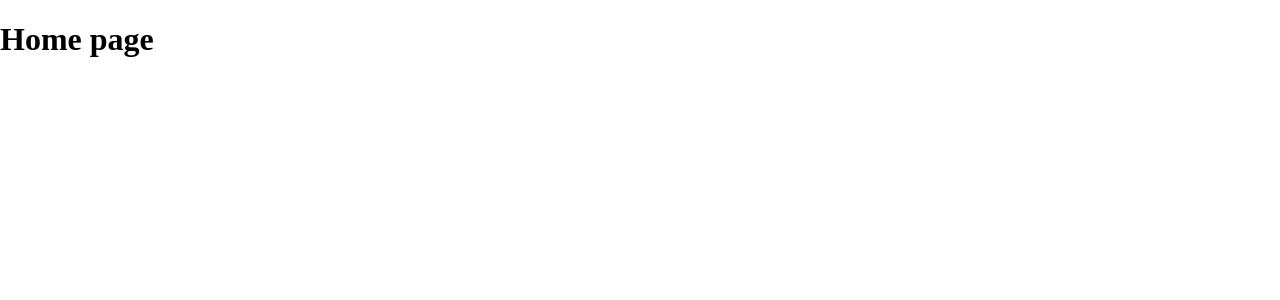
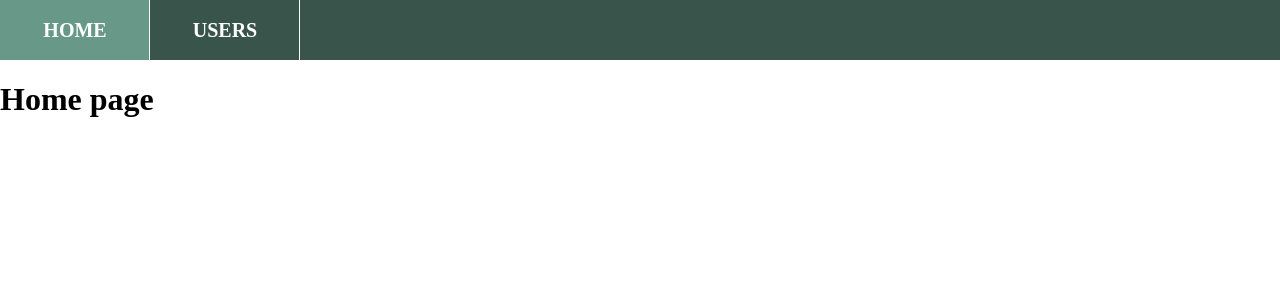
Before and after one commit to develtype/repo, a React (Vite) app in the folder frontend/: page / in a window 1280 px wide. Shown: the top 300 px of the page. Built offline with nearby package versions, Linux system fonts and the light colour scheme.

Commit message:
feat: emotion and navbar

```diff
--- a/frontend/package.json
+++ b/frontend/package.json
@@ -8,6 +8,8 @@
     "tsc-watch": "tsc --noEmit --watch"
   },
   "devDependencies": {
+    "@emotion/babel-plugin": "^11.9.2",
+    "@emotion/eslint-plugin": "^11.7.0",
     "@parcel/config-default": "2.3.2",
     "@parcel/transformer-typescript-tsc": "^2.3.2",
     "@types/react": "18.0.9",
@@ -22,6 +24,8 @@
     "typescript": "^4.7.2"
   },
   "dependencies": {
+    "@babel/core": "^7.18.2",
+    "@emotion/css": "^11.9.0",
     "parcel": "^2.3.2",
     "react": "^18.1.0",
     "react-dom": "^18.1.0",
--- a/frontend/src/app/app.tsx
+++ b/frontend/src/app/app.tsx
@@ -1,6 +1,10 @@
 import React from 'react';
 import { AppRouter } from './app.router';
+import { NavBar } from '~src/components/navbar/navbar';
 
 export const App = () => (
-  <AppRouter />
+  <>
+    <NavBar />
+    <AppRouter />
+  </>
 );
--- /dev/null
+++ b/frontend/src/components/navbar/navbar.item.ts
@@ -0,0 +1,10 @@
+export const navItems = [
+  {
+    to: '/',
+    name: 'HOME',
+  },
+  {
+    to: '/users',
+    name: 'USERS',
+  },
+];
--- /dev/null
+++ b/frontend/src/components/navbar/navbar.styles.ts
@@ -0,0 +1,38 @@
+import { css } from '@emotion/css';
+
+const root = css({
+  position: 'sticky',
+  top: 0,
+  width: '100%',
+  height: 60,
+  backgroundColor: '#39544b',
+  display: 'flex',
+  flexDirection: 'row',
+});
+
+const navItem = css({
+  width: 150,
+  fontSize: 20,
+  fontWeight: 'bold',
+  lineHeight: 1,
+  color: 'white',
+  textDecoration: 'none',
+  display: 'flex',
+  alignItems: 'center',
+  justifyContent: 'center',
+  boxShadow: 'inset -1px 0 0 0 white',
+  ':hover': {
+    cursor: 'pointer',
+    backgroundColor: '#689988',
+  },
+});
+
+const activeItem = css({
+  backgroundColor: '#a5cfc0',
+});
+
+export default {
+  root,
+  navItem,
+  activeItem,
+};
--- /dev/null
+++ b/frontend/src/components/navbar/navbar.tsx
@@ -0,0 +1,20 @@
+import React from 'react';
+import { NavLink } from 'react-router-dom';
+import { navItems } from './navbar.item';
+import styles from './navbar.styles';
+
+export const NavBar = () => (
+  <div className={styles.root}>
+    {navItems.map(
+      ({ name, to }) => (
+        <NavLink
+          key={name}
+          className={({ isActive }) => styles.navItem + (isActive ? ' ' + styles.activeItem : '')}
+          to={to}
+        >
+          {name}
+        </NavLink>
+      ),
+    )}
+  </div>
+);
```
Also changed, not shown: frontend/.babelrc (added), 2 other files (tests, documents, lock files or other folders).
